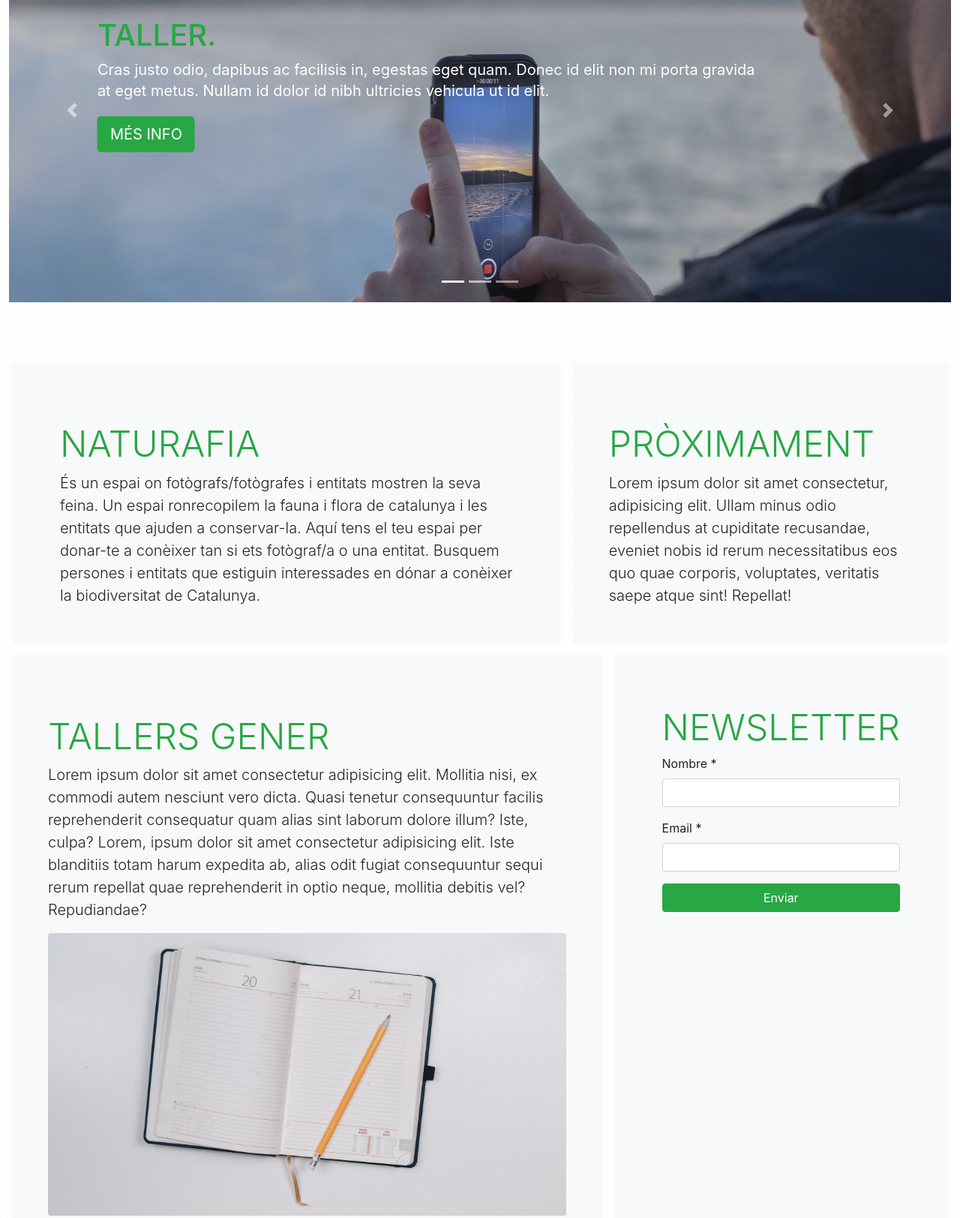
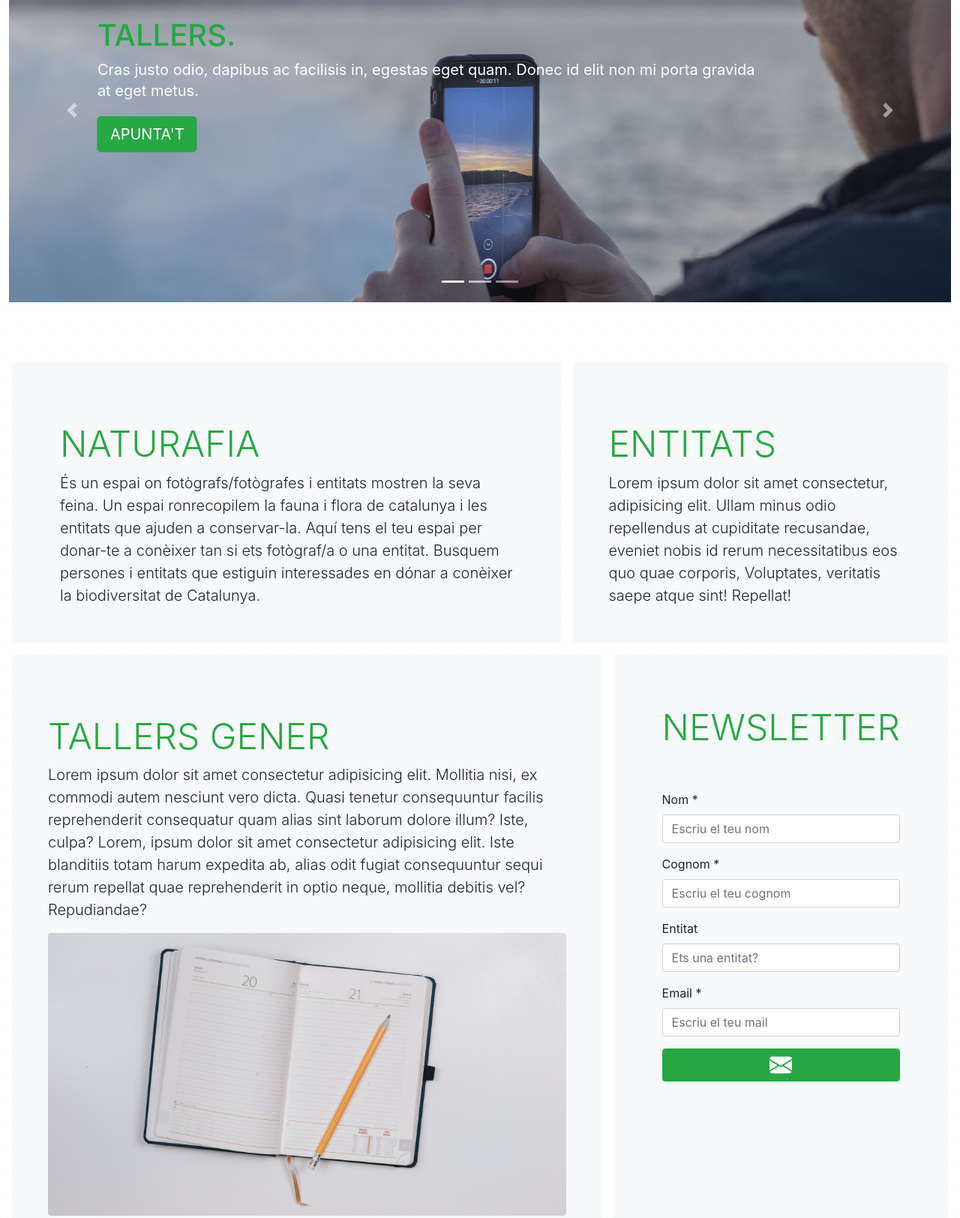
Before and after one commit to isabelpm/IT_Academy_spring2_bs, a plain HTML site: page index.html in a window 1280 px wide. Shown: the part 171-1795 px from the top of the page at 75% size. Drawn offline with nearby package versions, Linux system fonts and the light colour scheme; files that its build step writes are made by us from their sources.

Commit message:
añadidos comentarios bloques

```diff
--- a/index.html
+++ b/index.html
@@ -47,13 +47,12 @@
     <!-- CONTENEDOR PRINCPIPAL -->
     <div class="container-fluid">
         <header>
-            <!-- 2a FILA: Menú de navegación -->
+            <!-- EMPIEZA EL MENÚ NAV. -->
             <div class="row">
                 <!-- columna ancho 100% -->
                 <div class="col-md-12">
                     <nav class="navbar navbar-expand-md bg-light navbar-light">
-
-                        <!-- ICONOS HOME & USER -->
+                        <!-- APARTADO HOME & USER -->
                         <div class="d-flex justify-content-start">
                             <!-- ICONO HOME -->
                             <a class="navbar-brand" href="index.html"><svg xmlns="http://www.w3.org/2000/svg" width="30"
@@ -61,7 +60,7 @@
                                     <path
                                         d="M6.5 14.5v-3.505c0-.245.25-.495.5-.495h2c.25 0 .5.25.5.5v3.5a.5.5 0 0 0 .5.5h4a.5.5 0 0 0 .5-.5v-7a.5.5 0 0 0-.146-.354L13 5.793V2.5a.5.5 0 0 0-.5-.5h-1a.5.5 0 0 0-.5.5v1.293L8.354 1.146a.5.5 0 0 0-.708 0l-6 6A.5.5 0 0 0 1.5 7.5v7a.5.5 0 0 0 .5.5h4a.5.5 0 0 0 .5-.5z" />
                                 </svg></a>
-                            <!-- MODAL -->
+                            <!-- ICONO USER & MODAL -->
                             <a href="user.html" class="nav-link" data-toggle="modal" data-target="#exampleModal3"><svg
                                     xmlns="http://www.w3.org/2000/svg" width="30" height="30" fill="current"
                                     class="bi bi-person-bounding-box" viewBox="0 0 16 16">
@@ -72,13 +71,11 @@
                                 </svg>
                             </a>
                         </div>
-
                         <!-- Toggler/collapsibe Button -->
                         <button class="navbar-toggler" type="button" data-toggle="collapse"
                             data-target="#collapsibleNavbar">
                             <span class="navbar-toggler-icon"></span>
                         </button>
-
                         <!-- Navbar links -->
                         <div class="collapse navbar-collapse" id="collapsibleNavbar">
                             <ul class="navbar-nav">
@@ -94,21 +91,15 @@
                                 <li class="nav-item">
                                     <a class="nav-link" href="#!">Galeria</a>
                                 </li>
-
                             </ul>
                         </div>
                     </nav>
                 </div>
             </div>
-
-
-
-
         </header>
-
         <!-- CONTENIDO PRINCIPAL -->
         <main>
-            <!-- CAROSEL -->
+            <!-- CAROUSEL -->
             <div class="row">
                 <div id="myCarousel" class="carousel slide" data-bs-ride="carousel">
                     <ol class="carousel-indicators">
@@ -125,14 +116,13 @@
                                 preserveAspectRatio="xMidYMid slice" focusable="false">
                                 <rect width="100%" height="100%" fill="#777" />
                             </svg>
-
                             <div class="container">
                                 <div class="carousel-caption text-start">
-                                    <h1>TALLER.</h1>
+                                    <h1>TALLERS.</h1>
                                     <p>Cras justo odio, dapibus ac facilisis in, egestas eget quam. Donec id elit non mi
                                         porta gravida
-                                        at eget metus. Nullam id dolor id nibh ultricies vehicula ut id elit.</p>
-                                    <p><a class="btn btn-lg btn-success" href="#" role="button">MÉS INFO</a></p>
+                                        at eget metus. </p>
+                                    <p><a class="btn btn-lg btn-success" href="#" role="button">APUNTA'T</a></p>
                                 </div>
                             </div>
                         </div>
@@ -144,14 +134,12 @@
                                 preserveAspectRatio="xMidYMid slice" focusable="false">
                                 <rect width="100%" height="100%" fill="#777" />
                             </svg>
-
                             <div class="container">
                                 <div class="carousel-caption">
                                     <h1>ENTITATS.</h1>
                                     <p>Cras justo odio, dapibus ac facilisis in, egestas eget quam. Donec id elit non mi
-                                        porta gravida
-                                        at eget metus. Nullam id dolor id nibh ucula ut id elit.</p>
-                                    <p><a class="btn btn-lg btn-success" href="#" role="button">MÉS INFO</a></p>
+                                        porta gravida at eget metus. </p>
+                                    <p><a class="btn btn-lg btn-success" href="#" role="button">INSCRIU-TE</a></p>
                                 </div>
                             </div>
                         </div>
@@ -163,14 +151,13 @@
                                 preserveAspectRatio="xMidYMid slice" focusable="false">
                                 <rect width="100%" height="100%" fill="#777" />
                             </svg>
-
                             <div class="container">
                                 <div class="carousel-caption">
                                     <h1>ESDEVENIMENTS.</h1>
                                     <p>Cras justo odio, dapibus ac facilisis in, egestas eget quam. Donec id elit non mi
                                         porta gravida
                                         at eget metus. Nullam id dolor id nibh ucula ut id elit.</p>
-                                    <p><a class="btn btn-lg btn-success" href="#" role="button">MÉS INFO</a></p>
+                                    <p><a class="btn btn-lg btn-success" href="#" role="button">CALENDARI</a></p>
                                 </div>
                             </div>
                         </div>
@@ -182,7 +169,6 @@
                                 preserveAspectRatio="xMidYMid slice" focusable="false">
                                 <rect width="100%" height="100%" fill="#777" />
                             </svg>
-
                             <div class="container">
                                 <div class="carousel-caption text-end">
                                     <h1>GALERIA.</h1>
@@ -196,40 +182,36 @@
                     </div>
                     <a class="carousel-control-prev" href="#myCarousel" role="button" data-bs-slide="prev">
                         <span class="carousel-control-prev-icon" aria-hidden="true"></span>
-                        <span class="visually-hidden">Previous</span>
+                        <span class="visually-hidden">Anterior</span>
                     </a>
                     <a class="carousel-control-next" href="#myCarousel" role="button" data-bs-slide="next">
                         <span class="carousel-control-next-icon" aria-hidden="true"></span>
-                        <span class="visually-hidden">Next</span>
+                        <span class="visually-hidden">Següent</span>
                     </a>
                 </div>
             </div>
-            <!---- BLOC TEXT NATURAFIA & PROXIMAMENT --->
+            <!---- BLOC TEXT NATURAFIA & ENTITATS --->
             <div class="d-md-flex flex-md-equal w-100 my-md-3 ps-md-3">
                 <div class="bg-light me-md-3 pt-3 px-3 pt-md-5 px-md-5 text-start overflow-hidden">
                     <div class="my-3 p-3">
                         <h2 class="display-5">NATURAFIA</h2>
                         <p class="lead">És un espai on fotògrafs/fotògrafes i entitats mostren la seva feina. Un
                             espai ronrecopilem la fauna i flora de catalunya i les entitats que ajuden a conservar-la.
-                            Aquí
-                            tens el teu espai per donar-te a conèixer tan si ets fotògraf/a o una entitat. Busquem
+                            Aquí tens el teu espai per donar-te a conèixer tan si ets fotògraf/a o una entitat. Busquem
                             persones i entitats que estiguin interessades en dónar a conèixer
                             la biodiversitat de Catalunya.</p>
                     </div>
-
                 </div>
                 <div class="bg-light me-md-3 pt-3 px-3 pt-md-5 px-md-5 text-start overflow-hidden">
                     <div class="my-3 py-3">
-                        <h2 class="display-5">PRÒXIMAMENT</h2>
+                        <h2 class="display-5">ENTITATS</h2>
                         <p class="lead">Lorem ipsum dolor sit amet consectetur, adipisicing elit. Ullam minus odio
-                            repellendus
-                            at cupiditate recusandae, eveniet nobis id rerum necessitatibus eos quo quae corporis,
-                            voluptates,
-                            veritatis saepe atque sint! Repellat!</p>
+                            repellendus at cupiditate recusandae, eveniet nobis id rerum necessitatibus eos quo quae
+                            corporis, Voluptates, veritatis saepe atque sint! Repellat!</p>
                     </div>
                 </div>
             </div>
-            <!-- BLOC TALLERS I FORMULARI -->
+            <!--- BLOC TEXTS TALLERS I FORMULARI --->
             <div class="d-md-flex flex-md-equal w-100 my-md-3 ps-md-3">
                 <!-- TALLER GENER -->
                 <div class="bg-light me-md-3 pt-3 px-3 pt-md-5 px-md-5 text-start overflow-hidden">
@@ -250,28 +232,48 @@
                         </div>
                     </div>
                 </div>
-
                 <!---- FORUMULARI --->
                 <div class="bg-light me-md-3 pt-3 px-3 pt-md-5 px-md-5 text-justify ">
                     <div class="my-1 p-3">
                         <h2 class=display-5>NEWSLETTER</h2>
+                        <br><br>
                         <!-- novalidate: desactiva las validaciones nativas de html5 -->
                         <form class="needs-validation" action="formEnviadoOK.html" novalidate>
                             <div class="form-group">
-                                <label for="nombre">Nombre *</label>
-                                <input id="nombre" type="text" class="form-control" required>
+                                <label for="nombre">Nom *</label>
+                                <input id="nombre" type="text" class="form-control" placeholder="Escriu el teu nom"
+                                    required>
                                 <div class="valid-feedback">Nombre válido</div>
                                 <div class="invalid-feedback">Rellena el campo Nombre</div>
                             </div>
                             <div class="form-group">
+                                <label for="nombre">Cognom *</label>
+                                <input id="nombre" type="text" class="form-control" placeholder="Escriu el teu cognom"
+                                    required>
+                                <div class="valid-feedback">Nombre válido</div>
+                                <div class="invalid-feedback">Rellena el campo Nombre</div>
+                            </div>
+                            <div class="form-group">
+                                <label for="nombre">Entitat</label>
+                                <input id="nombre" type="text" class="form-control" placeholder="Ets una entitat?">
+                                <div class="valid-feedback">Nombre válido</div>
+                                <div class="invalid-feedback">Rellena el campo entitat</div>
+                            </div>
+                            <div class="form-group">
                                 <label for="email">Email *</label>
-                                <input id="email" type="email" class="form-control" required>
+                                <input id="email" type="email" class="form-control" placeholder="Escriu el teu mail"
+                                    required>
                                 <div class="valid-feedback">Email válido</div>
                                 <div class="invalid-feedback">Rellena el campo Email</div>
                             </div>
-                            <button type="submit" class="btn btn-success w-100">Enviar</button>
+                            <button type="submit" class="btn btn-success w-100"><svg xmlns="http://www.w3.org/2000/svg"
+                                    width="30" height="30" fill="currentColor" class="bi bi-envelope-fill"
+                                    viewBox="0 0 16 16">
+                                    <path
+                                        d="M.05 3.555A2 2 0 0 1 2 2h12a2 2 0 0 1 1.95 1.555L8 8.414.05 3.555zM0 4.697v7.104l5.803-3.558L0 4.697zM6.761 8.83l-6.57 4.027A2 2 0 0 0 2 14h12a2 2 0 0 0 1.808-1.144l-6.57-4.027L8 9.586l-1.239-.757zm3.436-.586L16 11.801V4.697l-5.803 3.546z" />
+                                </svg></button>
                         </form>
-                        <!-- CÓDI JAVASCRIPT -->
+                        <!-- CODI JAVASCRIPT NEWSLETTER -->
                         <script>
                             // Disable form submissions if there are invalid fields
                             (function () {
@@ -300,7 +302,6 @@
         <footer class="footer bg-light text-black ">
             <div class="row">
                 <div class="col-md-12">
-
                     <div class="informacio">
                         <ul>
                             <li class="titol">NOSALTRES</li>
@@ -318,13 +319,13 @@
             </div>
         </footer>
     </div>
-    <!-- The Modal -->
-    <!-- Button trigger modal -->
-    <!-- <button type="button" class="btn btn-success" data-toggle="modal" data-target="#exampleModal3">
-    LOGIN
-    </button> -->
 
-    <!-- Modal user -->
+    <!---------------------------------------- APARTAT MODAL ----------------------------------------->
+    <!-- BOTÓ DONA'T D'ALTA INFERIOR ESQUERRA -->
+    <button type="button" class="btn btn-success" data-toggle="modal" data-target="#exampleModal3">
+        DONA'T D'ALTA
+    </button>
+    <!-- CODI MODAL + JAVASCRIPT -->
     <div class="modal fade" id="exampleModal3" tabindex="-1" role="dialog" aria-labelledby="exampleModal3Label"
         aria-hidden="true">
         <div class="modal-dialog" role="document">
@@ -351,13 +352,13 @@
                                         Recorda'm
                                     </label>
                                     <br>
+                                    <br>
                                 </div>
                                 <button type="submit" class="btn btn-success">Entrar</button>
                             </form>
                             <div class="dropdown-divider"></div>
-                            <a class="dropdown-item" href="#">Ets nou? Registre't</a>
+                            <a class="dropdown-item" href="#">Ets nou? dona't d'alta</a>
                             <a class="dropdown-item" href="#">Has oblidat la contrasenya?</a>
-
                             <!-- JAVASCRIPT DEL FORMULARI -->
                             <script>
                                 // Disable form submissions if there are invalid fields
@@ -381,7 +382,7 @@
                             </script>
                         </div>
                     </div>
-                    <!-- BOTÓ SUPERIOR DRET X -->
+                    <!-- BOTÓ SUPERIOR DRET X (per tancar) -->
                     <button type="button" class="close" data-dismiss="modal" aria-label="Close">
                         <span aria-hidden="true">×</span>
                     </button>
@@ -390,7 +391,7 @@
         </div>
     </div>
 
-    <!--******************** TERMINA EL CONTENIDO ******************** -->
+    <!--*********************************** TERMINA EL CONTENIDO *********************************** -->
     <!-- Archivos jquery, popper y bs5 LOCALES -->
     <script src="bs5/js/jquery.min.js"></script>
     <script src="bs5/js/popper.min.js"></script>
```
